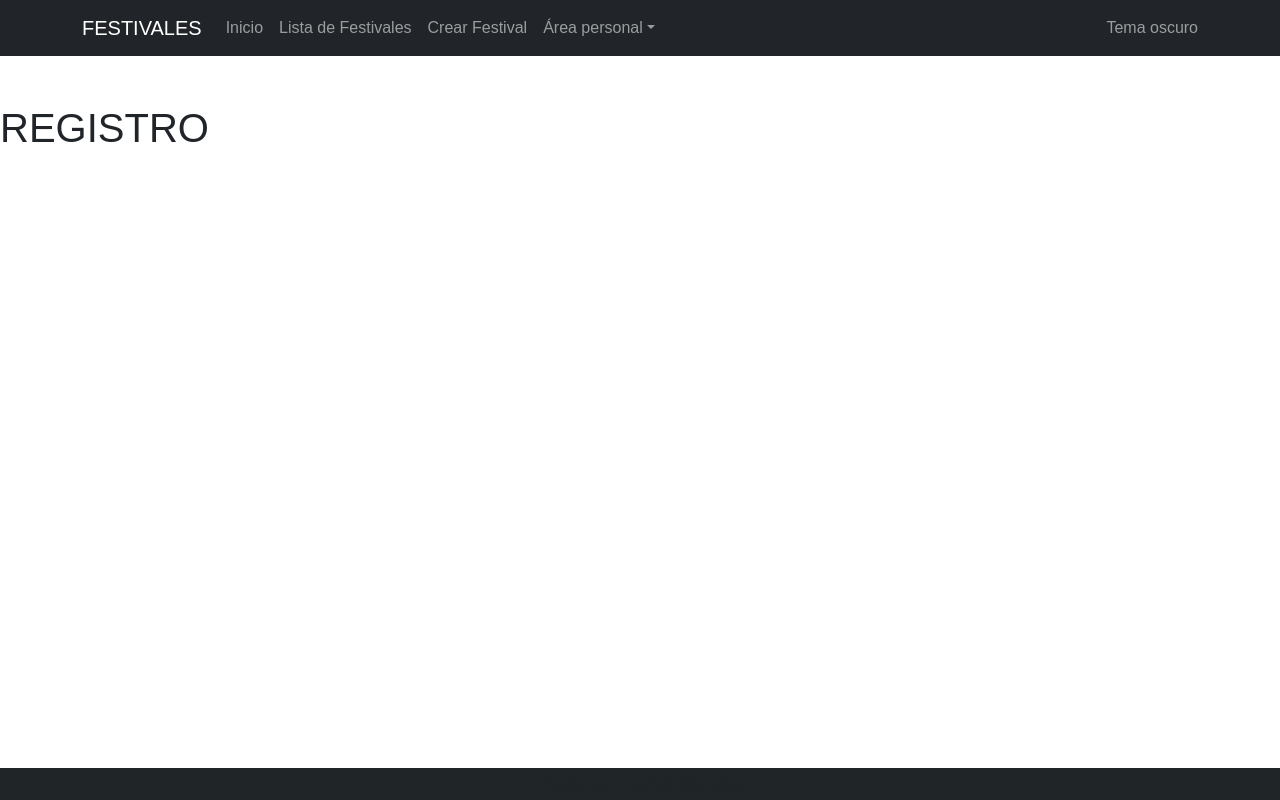
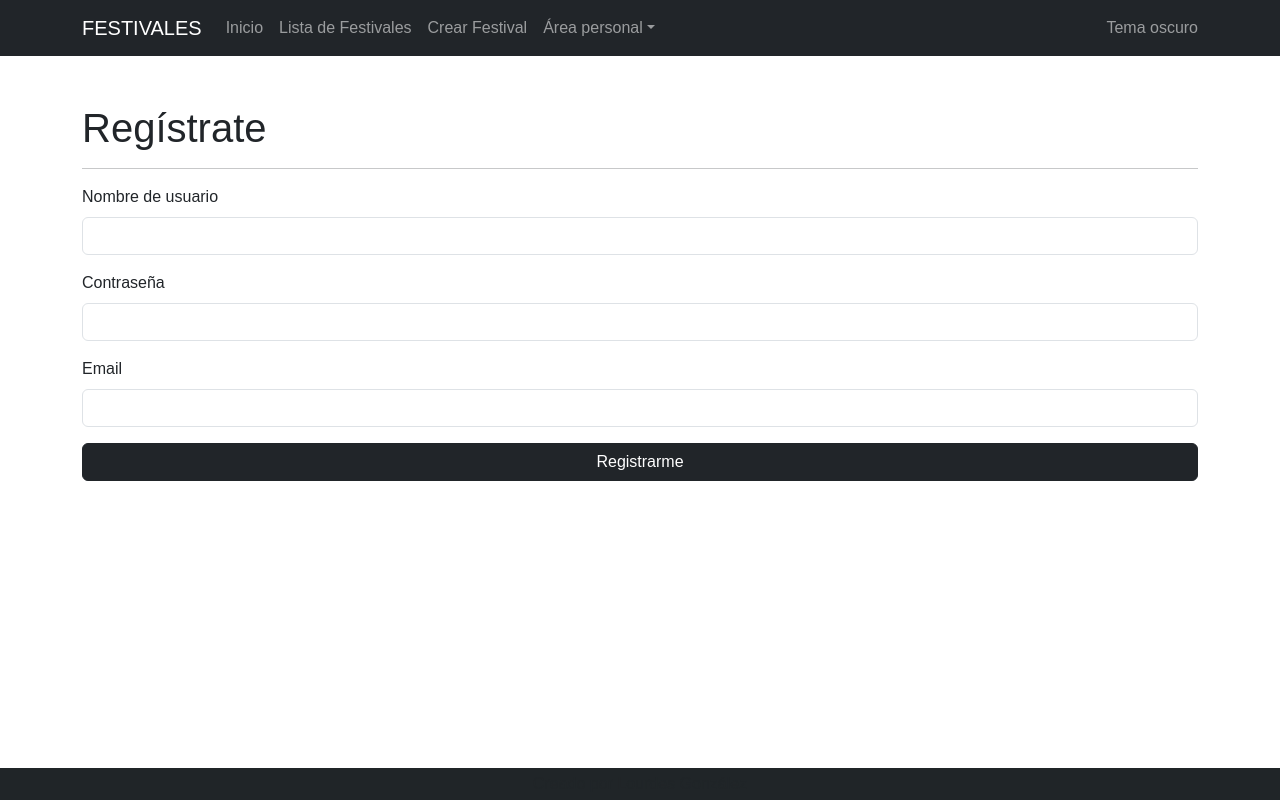
Before and after one commit to LourdesGonzalezT/crud, a React (Create React App) app in the folder client/: page /registro in a window 1280 px wide. Built offline with nearby package versions, Linux system fonts and the light colour scheme.

Commit message:
signupform

```diff
--- /dev/null
+++ b/client/src/components/SignupForm/SignupForm.jsx
@@ -0,0 +1,63 @@
+import { useState } from "react"
+import { Form, Button } from "react-bootstrap"
+import authService from './../../services/auth.services'
+import { useNavigate } from "react-router-dom"
+
+const SignupForm = () => {
+
+    const [signupData, setSignupData] = useState({
+        username: '',
+        email: '',
+        password: ''
+    })
+
+    const navigate = useNavigate()
+
+    const handleInputChange = e => {
+        const { value, name } = e.target
+        setSignupData({ ...signupData, [name]: value })
+    }
+
+    const handleSubmit = e => {
+        e.preventDefault()
+
+        authService
+            .signup(signupData)
+            .then(() => navigate('/listado'))
+            .catch(err => console.log(err))
+    }
+
+
+    const { username, password, email } = signupData
+
+    return (
+
+        <Form onSubmit={handleSubmit}>
+
+            <Form.Group className="mb-3" controlId="username">
+                <Form.Label>Nombre de usuario</Form.Label>
+                <Form.Control type="text" value={username} onChange={handleInputChange} name="username" />
+            </Form.Group>
+
+
+            <Form.Group className="mb-3" controlId="password">
+                <Form.Label>Contraseña</Form.Label>
+                <Form.Control type="password" value={password} onChange={handleInputChange} name="password" />
+            </Form.Group>
+
+
+            <Form.Group className="mb-3" controlId="email">
+                <Form.Label>Email</Form.Label>
+                <Form.Control type="email" value={email} onChange={handleInputChange} name="email" />
+            </Form.Group>
+
+
+            <div className="d-grid">
+                <Button variant="dark" type="submit">Registrarme</Button>
+            </div>
+
+        </Form>
+    )
+}
+
+export default SignupForm
--- a/client/src/pages/NewFestivalPage/NewFestivalPage.jsx
+++ b/client/src/pages/NewFestivalPage/NewFestivalPage.jsx
@@ -8,7 +8,6 @@ const NewFestivalPage = () => {
             <hr />
             <NewFestivalForm />
         </Container>
-
     )
 }
 
--- /dev/null
+++ b/client/src/pages/SignupPage/SignupPage.jsx
@@ -0,0 +1,15 @@
+import { Container } from "react-bootstrap"
+import SignupForm from "../../components/SignupForm/SignupForm"
+
+const SignupPage = () => {
+
+    return (
+        <Container>
+            <h1>Regístrate</h1>
+            <hr />
+            <SignupForm />
+        </Container>
+    )
+}
+
+export default SignupPage
--- a/client/src/routes/AppRoutes.jsx
+++ b/client/src/routes/AppRoutes.jsx
@@ -2,6 +2,7 @@ import { Route, Routes } from "react-router-dom"
 import FestivalsListPage from "../pages/FestivalsListPage/FestivalsListPage"
 import FestivalDetailsPage from "../pages/FestivalDetailsPage/FestivalDetailsPage"
 import NewFestivalPage from "../pages/NewFestivalPage/NewFestivalPage"
+import SignupPage from "../pages/SignupPage/SignupPage"
 
 const AppRoutes = () => {
     return (
@@ -10,7 +11,7 @@ const AppRoutes = () => {
             <Route path="/listado" element={<FestivalsListPage />} />
             <Route path="/crear" element={<NewFestivalPage />} />
             <Route path="/detalles/:festival_id" element={<FestivalDetailsPage />} />
-            <Route path="/registro" element={<h1>REGISTRO</h1>} />
+            <Route path="/registro" element={<SignupPage />} />
             <Route path="/iniciar-sesion" element={<h1>LOGIN</h1>} />
             <Route path="/perfil" element={<h1>PERFIL</h1>} />
             <Route path="*" element={<h1>404</h1>} />
--- /dev/null
+++ b/client/src/services/auth.services.js
@@ -0,0 +1,19 @@
+import axios from "axios";
+
+class AuthService {
+    constructor() {
+        this.api = axios.create({
+            baseURL: `${process.env.REACT_APP_API_URL}/auth`
+        })
+    }
+
+    signup(userData) {
+        return this.api.post('/signup', userData)
+    }
+
+}
+
+
+const authService = new AuthService()
+
+export default authService
```
